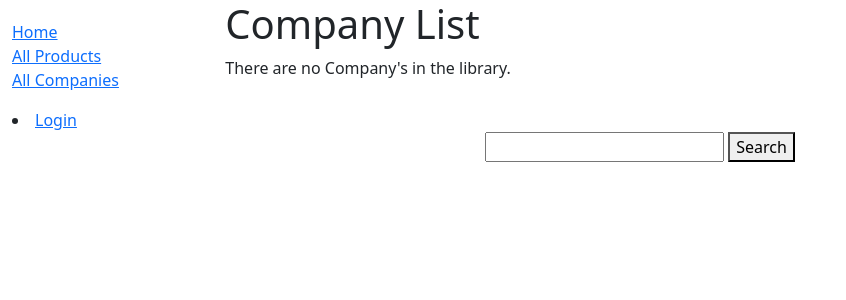
After one commit to Brow8820/Databases-Website-Project, a Django app: template CS360Website/cshop/products/templates/products/company_list.html in a window 1280 px wide. The commit adds this page. Shown: the top 300 px of the page, without its empty margins (0-846 px from the left). Run offline with Django 3.2, Linux system fonts and the light colour scheme; the template is opened without the code that fills it, so the values that code supplies are empty.

Commit message:
companies added

```diff
--- a/CS360Website/cshop/products/models.py
+++ b/CS360Website/cshop/products/models.py
@@ -130,4 +130,4 @@ class Company(models.Model):
     def __str__(self):
         return self.CompanyName
     def get_absolute_url(self):
-        return reverse('model-detail-view', args=[str(self.id)])
+        return reverse('company-detail', args=[str(self.id)])
--- a/CS360Website/cshop/products/templates/base_generic.html
+++ b/CS360Website/cshop/products/templates/base_generic.html
@@ -17,7 +17,7 @@
         <ul class="sidebar-nav">
           <li><a href="{% url 'index' %}">Home</a></li>
           <li><a href="{% url 'stock' %}">All Products</a></li>
-          <li><a href="">All Companies</a></li>
+          <li><a href="{% url 'companies' %}">All Companies</a></li>
         </ul>
         {% if user.is_authenticated %}
         <li>User: {{ user.get_username }}</li>
--- /dev/null
+++ b/CS360Website/cshop/products/templates/products/company_list.html
@@ -0,0 +1,16 @@
+{% extends "base_generic.html" %}
+
+{% block content %}
+  <h1>Company List</h1>
+  {% if companies_list %}
+  <ul>
+    {% for Company in companies_list %}
+      <li>
+        <a href="{{ Company.get_absolute_url }}">{{ Company.CompanyName}}</a>
+      </li>
+    {% endfor %}
+  </ul>
+  {% else %}
+    <p>There are no Company's in the library.</p>
+  {% endif %}
+{% endblock %}
--- a/CS360Website/cshop/products/urls.py
+++ b/CS360Website/cshop/products/urls.py
@@ -6,5 +6,7 @@ urlpatterns +=[
     path('', views.index, name='index'),
     path('searchbar/', views.searchbar, name='searchbar'),
     path('stock/', views.ProductListView.as_view(), name='stock'),
-    path('product/<int:pk>', views.ProductDetailView.as_view(), name = 'item-detail')
+    path('companies/', views.CompanyListView.as_view(), name='companies'),
+    path('product/<int:pk>', views.ProductDetailView.as_view(), name = 'item-detail'),
+    path('company/<int:pk>', views.CompanyDetailView.as_view(), name = 'company-detail')
 ]
```
Also changed, not shown: CS360Website/cshop/products/templates/products/companies_detail.html (added, +7 -0 lines), CS360Website/cshop/products/views.py (+7 -0 lines), 1 other file.
